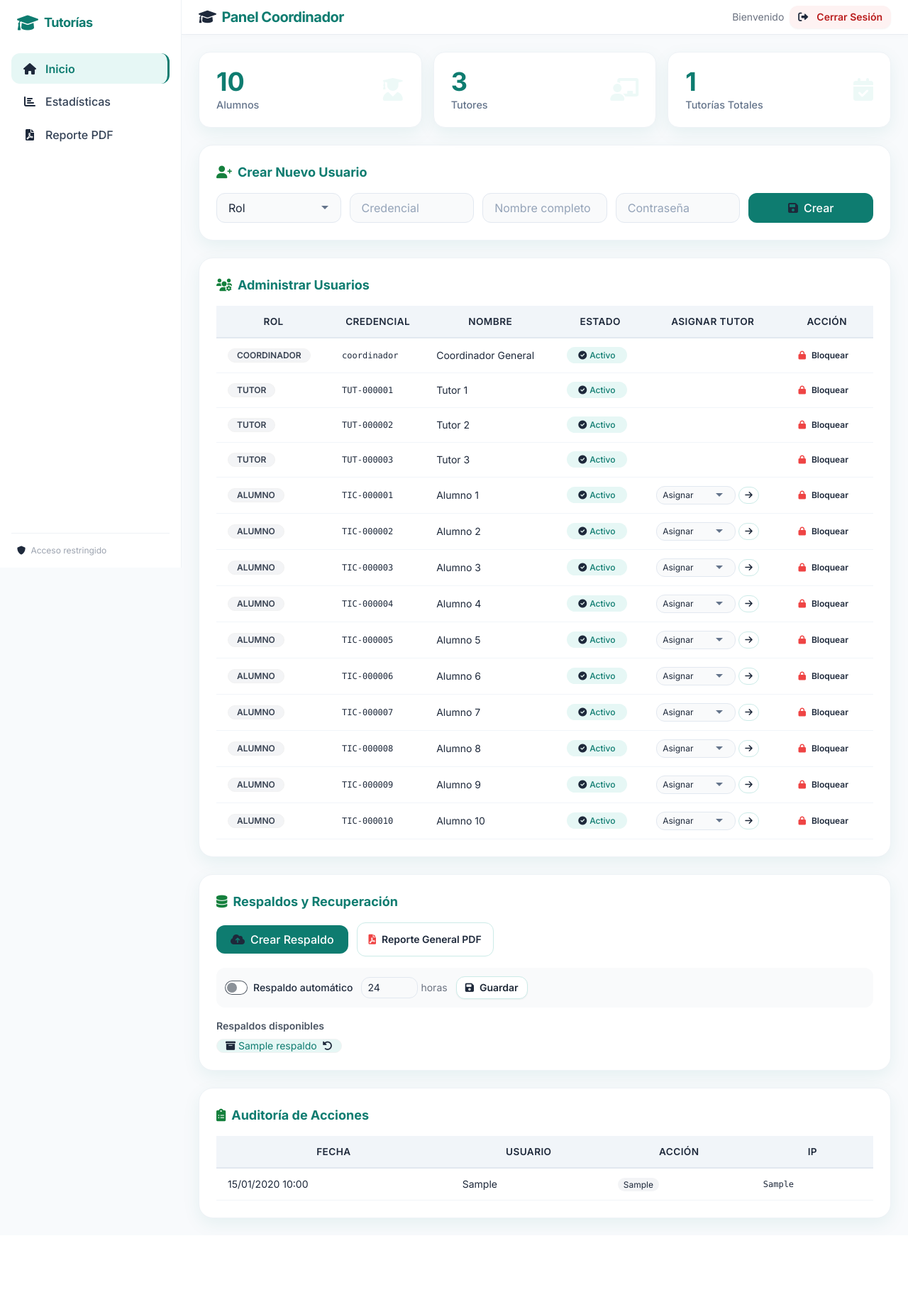
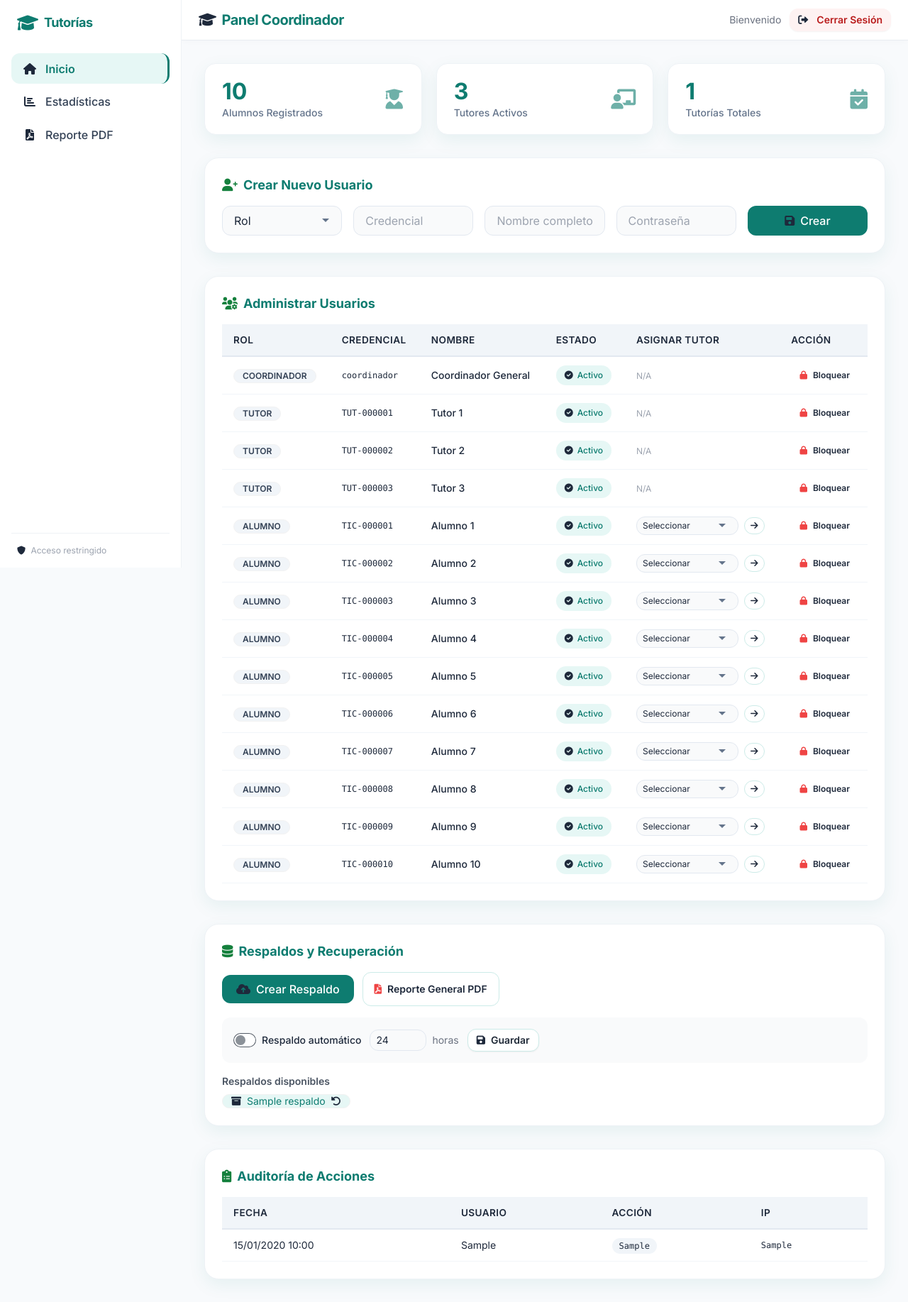
Before and after one commit to Ing-Segundo/sistema_tutorias, a Flask app: template templates/coordinador.html in a window 1280 px wide. Shown: the whole page at 71% size. Before the commit the page ends 1731 px from the top, so only its background shows below. Run offline with Flask 3, Linux system fonts and the light colour scheme; tables that the repository leaves empty hold one stand-in row (values such as "Sample post"); the template is opened without the code that fills it: values that come from a table or form of the project are taken from there, most other values are stand-ins (such as "Sample title", 1, 10 or a date in 2020); some libraries are stand-ins or nearby versions.

Commit message:
Update coordinador.html

```diff
--- a/templates/coordinador.html
+++ b/templates/coordinador.html
@@ -41,7 +41,8 @@
             background: white;
             border-bottom: 1px solid #e9edf2;
             box-shadow: 0 2px 8px rgba(0,0,0,0.02);
-            padding: 0.5rem 1.5rem;
+            padding: 0.75rem 1.5rem;
+            width: 100%;
         }
 
         /* Tarjetas */
@@ -51,11 +52,11 @@
             border: 1px solid #eef2f6;
             box-shadow: var(--sombra-suave);
             transition: all 0.25s ease;
+            width: 100%;
         }
 
         .card-modern:hover {
             box-shadow: var(--sombra-media);
-            transform: translateY(-2px);
         }
 
         /* Títulos de sección */
@@ -94,20 +95,24 @@
             background: var(--verde-suave);
             color: var(--verde-ut);
             border-radius: 2rem;
-            padding: 0.25rem 1rem;
+            padding: 0.25rem 0.75rem;
             font-weight: 500;
             font-size: 0.75rem;
+            display: inline-flex;
+            align-items: center;
         }
         .badge-danger-light {
             background: #fee2e2;
             color: #b91c1c;
             border-radius: 2rem;
-            padding: 0.25rem 1rem;
+            padding: 0.25rem 0.75rem;
             font-weight: 500;
             font-size: 0.75rem;
+            display: inline-flex;
+            align-items: center;
         }
 
-        /* Inputs y selects mejorados */
+        /* Inputs y selects */
         .input-modern {
             background: #f9fafb;
             border: 1px solid #e2e8f0;
@@ -121,9 +126,6 @@
             box-shadow: 0 0 0 3px rgba(14, 124, 112, 0.12);
             background: white;
             outline: none;
-        }
-        .input-modern::placeholder {
-            color: #94a3b8;
         }
 
         .select-modern {
@@ -146,9 +148,12 @@
         }
 
         /* Tabla */
+        .table-modern {
+            width: 100%;
+            border-collapse: collapse;
+        }
         .table-modern thead {
             background: #f1f5f9;
-            border-radius: 0.75rem 0.75rem 0 0;
         }
         .table-modern thead th {
             font-weight: 600;
@@ -158,6 +163,7 @@
             font-size: 0.85rem;
             text-transform: uppercase;
             letter-spacing: 0.03em;
+            text-align: left;
         }
         .table-modern tbody td {
             padding: 0.75rem 1rem;
@@ -176,26 +182,27 @@
             border: 1px solid #eef2f6;
             box-shadow: var(--sombra-suave);
             transition: all 0.2s ease;
+            width: 100%;
         }
         .stat-card:hover {
-            transform: translateY(-3px);
+            transform: translateY(-2px);
             box-shadow: var(--sombra-media);
         }
         .stat-number {
-            font-size: 2.25rem;
+            font-size: 2rem;
             font-weight: 700;
             color: var(--verde-ut);
             line-height: 1.2;
         }
         .stat-label {
-            font-size: 0.9rem;
+            font-size: 0.875rem;
             color: var(--texto-sec);
             font-weight: 500;
         }
         .stat-icon {
-            font-size: 2rem;
-            color: var(--verde-suave);
-            opacity: 0.7;
+            font-size: 1.75rem;
+            color: var(--verde-ut);
+            opacity: 0.6;
         }
 
         /* Sidebar */
@@ -226,38 +233,26 @@
             border-right: 3px solid var(--verde-ut);
         }
 
-        /* Botón toggle menú */
         .drawer-toggle-label {
             cursor: pointer;
             font-size: 1.25rem;
             padding: 0.25rem 0.5rem;
             border-radius: 0.5rem;
-            transition: background 0.2s;
-        }
-        .drawer-toggle-label:hover {
-            background: #f1f5f9;
         }
 
-        /* Ajustes responsivos */
-        @media (max-width: 768px) {
-            .stat-number { font-size: 1.75rem; }
-            .card-modern { padding: 1rem; }
-        }
-
-        /* Scroll suave */
         html { scroll-behavior: smooth; }
     </style>
 </head>
-<body>
+<body class="bg-slate-50 min-h-screen">
 
-<div class="drawer lg:drawer-open">
+<div class="drawer lg:drawer-open min-h-screen">
     <input id="menu-drawer" type="checkbox" class="drawer-toggle" />
 
     <!-- CONTENIDO PRINCIPAL -->
-    <div class="drawer-content flex flex-col">
+    <div class="drawer-content flex flex-col w-full min-w-0">
 
         <!-- BARRA SUPERIOR -->
-        <header class="navbar-custom flex items-center justify-between">
+        <header class="navbar-custom flex items-center justify-between sticky top-0 z-30">
             <div class="flex items-center gap-3">
                 <label for="menu-drawer" class="drawer-toggle-label lg:hidden">
                     <i class="fas fa-bars text-[#0E7C70]"></i>
@@ -266,7 +261,7 @@
                     <i class="fas fa-graduation-cap mr-2"></i>Panel Coordinador
                 </span>
             </div>
-            <div class="flex items-center gap-2">
+            <div class="flex items-center gap-3">
                 <span class="text-sm text-gray-500 hidden sm:inline">Bienvenido</span>
                 <a href="{{ url_for('salir') }}" class="btn btn-sm bg-red-50 text-red-700 border-0 hover:bg-red-100 rounded-xl transition">
                     <i class="fas fa-sign-out-alt mr-1"></i> Cerrar Sesión
@@ -275,12 +270,12 @@
         </header>
 
         <!-- CUERPO -->
-        <main class="flex-1 p-4 md:p-6 max-w-7xl mx-auto w-full">
+        <main class="flex-1 p-4 md:p-8 w-full max-w-full">
 
             <!-- Mensajes flash -->
             {% with m = get_flashed_messages(with_categories=true) %}
                 {% if m %}
-                    <div class="alert alert-{{ m[0][0] }} mb-4 rounded-xl shadow-sm border-0">
+                    <div class="alert alert-{{ m[0][0] }} mb-6 rounded-xl shadow-sm border-0 w-full">
                         <i class="fas fa-{{ 'check-circle' if m[0][0] == 'success' else 'exclamation-triangle' }} mr-2"></i>
                         {{ m[0][1] }}
                     </div>
@@ -288,18 +283,18 @@
             {% endwith %}
 
             <!-- TARJETAS DE ESTADÍSTICAS -->
-            <section class="grid grid-cols-1 sm:grid-cols-2 lg:grid-cols-3 gap-4 mb-6">
+            <section class="grid grid-cols-1 sm:grid-cols-2 lg:grid-cols-3 gap-5 mb-8 w-full">
                 <div class="stat-card flex items-center justify-between">
                     <div>
                         <div class="stat-number">{{ usuarios|selectattr('tipo','equalto','alumno')|list|length }}</div>
-                        <div class="stat-label">Alumnos</div>
+                        <div class="stat-label">Alumnos Registrados</div>
                     </div>
                     <i class="fas fa-user-graduate stat-icon"></i>
                 </div>
                 <div class="stat-card flex items-center justify-between">
                     <div>
                         <div class="stat-number">{{ usuarios|selectattr('tipo','equalto','tutor')|list|length }}</div>
-                        <div class="stat-label">Tutores</div>
+                        <div class="stat-label">Tutores Activos</div>
                     </div>
                     <i class="fas fa-chalkboard-teacher stat-icon"></i>
                 </div>
@@ -313,11 +308,11 @@
             </section>
 
             <!-- CREAR USUARIO -->
-            <section class="card-modern p-5 md:p-6 mb-6">
+            <section class="card-modern p-6 mb-8 w-full">
                 <h3 class="section-title mb-4">
                     <i class="fas fa-user-plus"></i> Crear Nuevo Usuario
                 </h3>
-                <form method="POST" action="{{ url_for('crear_usuario') }}" class="grid grid-cols-1 sm:grid-cols-2 lg:grid-cols-5 gap-3">
+                <form method="POST" action="{{ url_for('crear_usuario') }}" class="grid grid-cols-1 sm:grid-cols-2 lg:grid-cols-5 gap-4 w-full">
                     <select name="tipo" class="select-modern" required>
                         <option value="">Rol</option>
                         <option value="alumno">Alumno</option>
@@ -327,17 +322,18 @@
                     <input type="text" name="credencial" class="input-modern" placeholder="Credencial" required />
                     <input type="text" name="nombre" class="input-modern" placeholder="Nombre completo" required />
                     <input type="text" name="contrasena" class="input-modern" placeholder="Contraseña" required />
-                    <button class="btn-primary-ut flex items-center justify-center gap-2">
+                    <button class="btn-primary-ut flex items-center justify-center gap-2 h-full">
                         <i class="fas fa-save"></i> Crear
                     </button>
                 </form>
             </section>
 
             <!-- ADMINISTRAR USUARIOS -->
-            <section class="card-modern p-5 md:p-6 mb-6 overflow-x-auto">
+            <section class="card-modern p-6 mb-8 w-full">
                 <h3 class="section-title mb-4">
                     <i class="fas fa-users-cog"></i> Administrar Usuarios
                 </h3>
+                <div class="overflow-x-auto w-full">
                     <table class="table-modern w-full text-sm">
                         <thead>
                             <tr>
@@ -346,27 +342,27 @@
                                 <th>Nombre</th>
                                 <th>Estado</th>
                                 <th>Asignar Tutor</th>
-                            <th>Acción</th>
+                                <th class="text-right">Acción</th>
                             </tr>
                         </thead>
                         <tbody>
                             {% for u in usuarios %}
                             <tr>
-                            <td><span class="badge bg-gray-100 text-gray-700 px-3 py-1 rounded-full text-xs font-semibold">{{ u.tipo|upper }}</span></td>
+                                <td><span class="badge bg-slate-100 text-slate-700 px-3 py-1 rounded-full text-xs font-semibold">{{ u.tipo|upper }}</span></td>
                                 <td class="font-mono text-xs">{{ u.credencial }}</td>
-                            <td>{{ u.nombre_completo }}</td>
+                                <td class="font-medium">{{ u.nombre_completo }}</td>
                                 <td>
                                     {% if u.bloqueado %}
-                                    <span class="badge-danger-light"><i class="fas fa-lock mr-1"></i>Bloqueado</span>
+                                        <span class="badge-danger-light"><i class="fas fa-lock mr-1.5"></i>Bloqueado</span>
                                     {% else %}
-                                    <span class="badge-success-light"><i class="fas fa-check-circle mr-1"></i>Activo</span>
+                                        <span class="badge-success-light"><i class="fas fa-check-circle mr-1.5"></i>Activo</span>
                                     {% endif %}
                                 </td>
                                 <td>
                                     {% if u.tipo == 'alumno' and u.perfil_alumno %}
-                                <form method="POST" action="{{ url_for('asignar_tutor', id_alumno=u.perfil_alumno.id) }}" class="flex flex-wrap items-center gap-1">
-                                    <select name="id_tutor" class="select-modern text-xs py-1 px-2 w-28" required>
-                                        <option value="">Asignar</option>
+                                    <form method="POST" action="{{ url_for('asignar_tutor', id_alumno=u.perfil_alumno.id) }}" class="flex items-center gap-2">
+                                        <select name="id_tutor" class="select-modern text-xs py-1 px-2 w-36" required>
+                                            <option value="">Seleccionar</option>
                                             {% for t in usuarios %}
                                                 {% if t.tipo == 'tutor' %}
                                                     <option value="{{ t.id }}">{{ t.nombre_completo }}</option>
@@ -377,9 +373,11 @@
                                             <i class="fas fa-arrow-right"></i>
                                         </button>
                                     </form>
+                                    {% else %}
+                                        <span class="text-xs text-gray-400">N/A</span>
                                     {% endif %}
                                 </td>
-                            <td>
+                                <td class="text-right">
                                     <a href="{{ url_for('cambiar_estado', id=u.id) }}" class="btn btn-ghost btn-xs rounded-xl hover:bg-gray-100">
                                         {% if u.bloqueado %}
                                             <i class="fas fa-unlock text-green-600"></i> Desbloquear
@@ -392,10 +390,11 @@
                             {% endfor %}
                         </tbody>
                     </table>
+                </div>
             </section>
 
             <!-- RESPALDOS Y RECUPERACIÓN -->
-            <section class="card-modern p-5 md:p-6 mb-6">
+            <section class="card-modern p-6 mb-8 w-full">
                 <h3 class="section-title mb-4">
                     <i class="fas fa-database"></i> Respaldos y Recuperación
                 </h3>
@@ -408,12 +407,12 @@
                     </a>
                 </div>
 
-                <form method="POST" action="{{ url_for('config_respaldos') }}" class="flex flex-wrap items-center gap-3 bg-[#f9fafb] p-3 rounded-xl mb-4">
+                <form method="POST" action="{{ url_for('config_respaldos') }}" class="flex flex-wrap items-center gap-3 bg-[#f9fafb] p-4 rounded-xl mb-4 w-full">
                     <label class="flex items-center gap-2 text-sm font-medium">
                         <input type="checkbox" name="activo" class="toggle toggle-sm" {{ 'checked' if cfg.activo else '' }} />
                         Respaldo automático
                     </label>
-                    <div class="flex items-center gap-1">
+                    <div class="flex items-center gap-2">
                         <input type="number" name="intervalo" class="input-modern w-20 py-1 px-2 text-sm" min="1" value="{{ cfg.intervalo_horas }}" />
                         <span class="text-sm text-gray-500">horas</span>
                     </div>
@@ -425,23 +424,24 @@
                 <h4 class="font-semibold text-sm text-gray-600 mb-2">Respaldos disponibles</h4>
                 <div class="flex flex-wrap gap-2">
                     {% for r in respaldos %}
-                    <div class="badge bg-[#E6F7F5] text-[#0E7C70] px-3 py-2 rounded-full text-sm flex items-center gap-1">
+                    <div class="badge bg-[#E6F7F5] text-[#0E7C70] px-3 py-2 rounded-full text-sm flex items-center gap-2">
                         <i class="fas fa-archive"></i> {{ r }}
-                        <a href="{{ url_for('restaurar', nombre=r) }}" class="ml-1 text-red-500 hover:text-red-700 transition" onclick="return confirm('¿Restaurar este respaldo? Se perderán los datos actuales.')">
+                        <a href="{{ url_for('restaurar', nombre=r) }}" class="text-red-500 hover:text-red-700 transition" onclick="return confirm('¿Restaurar este respaldo? Se perderán los datos actuales.')">
                             <i class="fas fa-undo-alt"></i>
                         </a>
                     </div>
                     {% else %}
-                    <span class="text-sm text-gray-400">No hay respaldos</span>
+                    <span class="text-sm text-gray-400">No hay respaldos disponibles</span>
                     {% endfor %}
                 </div>
             </section>
 
             <!-- AUDITORÍA -->
-            <section class="card-modern p-5 md:p-6 overflow-x-auto">
+            <section class="card-modern p-6 w-full">
                 <h3 class="section-title mb-4">
                     <i class="fas fa-clipboard-list"></i> Auditoría de Acciones
                 </h3>
+                <div class="overflow-x-auto w-full">
                     <table class="table-modern w-full text-sm">
                         <thead>
                             <tr>
@@ -456,7 +456,7 @@
                             <tr>
                                 <td class="whitespace-nowrap">{{ a.fecha.strftime('%d/%m/%Y %H:%M') }}</td>
                                 <td>{{ a.usuario }}</td>
-                            <td><span class="bg-gray-100 px-2 py-0.5 rounded-full text-xs">{{ a.accion }}</span></td>
+                                <td><span class="bg-slate-100 px-2.5 py-1 rounded-full text-xs font-mono">{{ a.accion }}</span></td>
                                 <td class="font-mono text-xs">{{ a.ip }}</td>
                             </tr>
                             {% else %}
@@ -464,6 +464,7 @@
                             {% endfor %}
                         </tbody>
                     </table>
+                </div>
             </section>
 
         </main>
```
Lines whose indentation alone changed are shown as unchanged.
